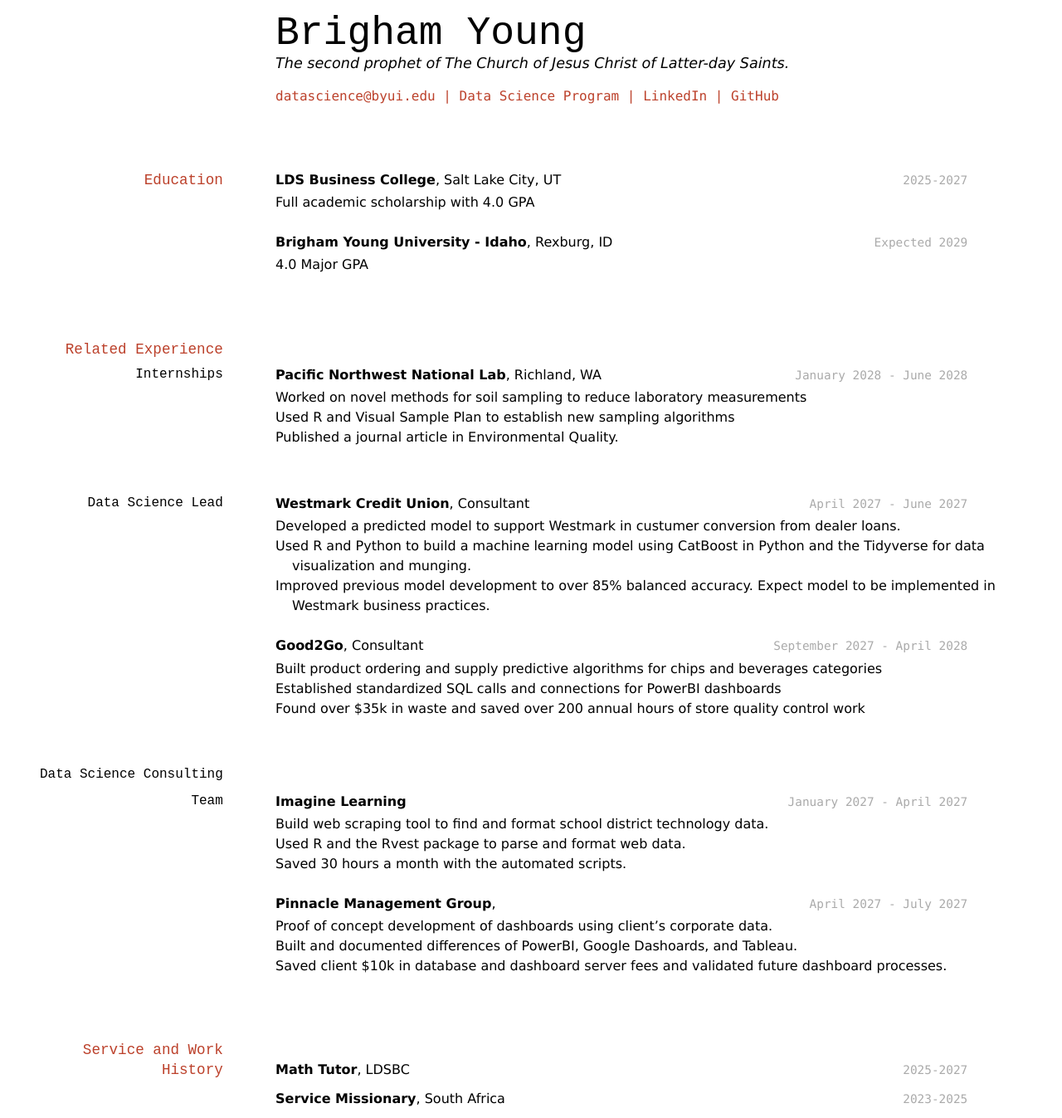
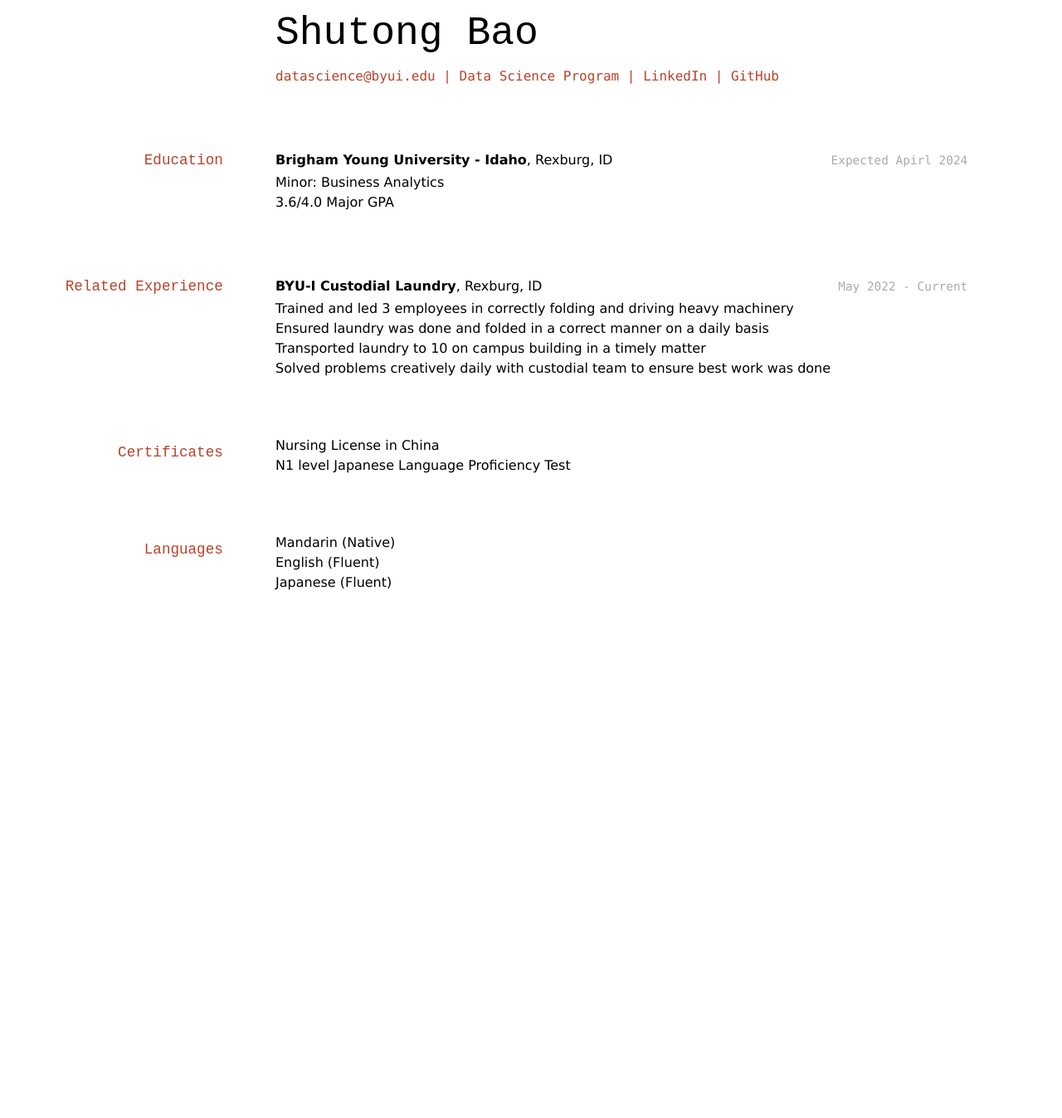
Before and after one commit to ShutongB/resume, a Jekyll site: the page built from docs/index.md, in a window 1280 px wide. Shown: the whole page at 83% size. Built offline with Jekyll 4.4.1, drawn with Linux system fonts in a browser that asks for light colours; after the commit the page ends 900 px from its top, so only the background shows below that.

Commit message:
Update index.md

```diff
--- a/docs/index.md
+++ b/docs/index.md
@@ -1,9 +1,8 @@
 ---
 layout: cv
-title: Brigham Young's Resume
+title: Shutong Bao's Resume
 ---
-# Brigham Young
-The second prophet of The Church of Jesus Christ of Latter-day Saints.
+# Shutong Bao
 
 <div id="webaddress">
 <a href="datascience@byui.edu">datascience@byui.edu</a>
@@ -15,73 +14,30 @@ The second prophet of The Church of Jesus Christ of Latter-day Saints.
 <!-- https://www.monique.tech/the-art-of-markdown -->
 
 ## Education
-
-`2025-2027`
-__LDS Business College__, Salt Lake City, UT
-
-- Full academic scholarship with 4.0 GPA
-
-`Expected 2029`
+`Expected Apirl 2024`
 __Brigham Young University - Idaho__, Rexburg, ID
-
-- 4.0 Major GPA
+- Minor: Business Analytics
+- 3.6/4.0 Major GPA
 
 
 ## Related Experience
 
-### Internships
+`May 2022 - Current`
+__BYU-I Custodial Laundry__, Rexburg, ID
+-	Trained and led 3 employees in correctly folding and driving heavy machinery
+-	Ensured laundry was done and folded in a correct manner on a daily basis
+-	Transported laundry to 10 on campus building in a timely matter
+-	Solved problems creatively daily with custodial team to ensure best work was done
 
-`January 2028 - June 2028`
-__Pacific Northwest National Lab__, Richland, WA
+## Certificates
+- Nursing License in China
+- N1 level Japanese Language Proficiency Test
 
-- Worked on novel methods for soil sampling to reduce laboratory measurements
-- Used R and Visual Sample Plan to establish new sampling algorithms
-- Published a journal article in Environmental Quality.
-
-### Data Science Lead
-
-`April 2027 - June 2027`
-__Westmark Credit Union__, Consultant
-
-- Developed a predicted model to support Westmark in custumer conversion from dealer loans.
-- Used R and Python to build a machine learning model using CatBoost in Python and the Tidyverse for data visualization and munging.
-- Improved previous model development to over 85% balanced accuracy. Expect model to be implemented in Westmark business practices.
-
-`September 2027 - April 2028`
-__Good2Go__, Consultant
-
-- Built product ordering and supply predictive algorithms for chips and beverages categories
-- Established standardized SQL calls and connections for PowerBI dashboards
-- Found over $35k in waste and saved over 200 annual hours of store quality control work
-
-### Data Science Consulting Team
-
-`January 2027 - April 2027`
-__Imagine Learning__
-
-- Build web scraping tool to find and format school district technology data.
-- Used R and the Rvest package to parse and format web data.
-- Saved 30 hours a month with the automated scripts.
-
-`April 2027 - July 2027`
-__Pinnacle Management Group__,
-
-- Proof of concept development of dashboards using client's corporate data.
-- Built and documented differences of PowerBI, Google Dashoards, and Tableau.
-- Saved client $10k in database and dashboard server fees and validated future dashboard processes.
-
-
-## Service and Work History
-
-`2025-2027`
-__Math Tutor__, LDSBC
-
-
-`2023-2025`
-__Service Missionary__, South Africa
-
-
+## Languages
+-	Mandarin (Native)
+-	English (Fluent)
+-	Japanese (Fluent)
 
 <!-- ### Footer
 
-Last updated: May 2013 -->
+Last updated: April 2023 -->
```
